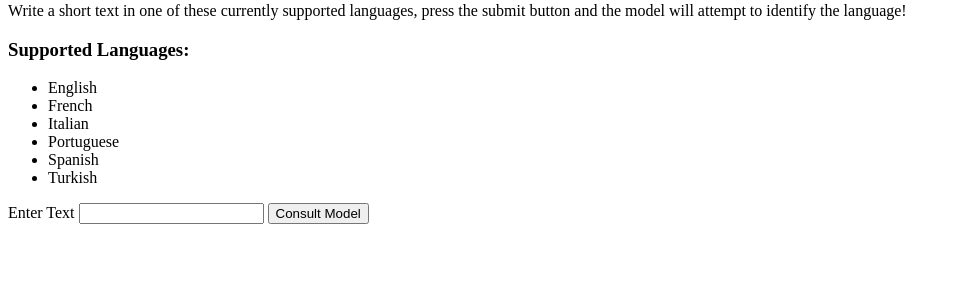
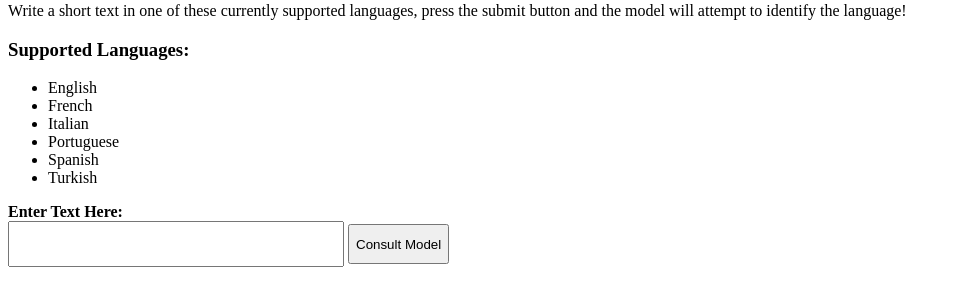
Before and after one commit to jacosta13/language-recognize, a FastAPI app: page /api/v1/identify in a window 1280 px wide. Shown: the part 177-483 px from the top of the page, without its empty margins (0-960 px from the left). Run offline with FastAPI, Linux system fonts and the light colour scheme.

Commit message:
Basic styling to expand input text area

```diff
--- a/service/src/templates/index.html
+++ b/service/src/templates/index.html
@@ -4,6 +4,15 @@
     <meta charset="UTF-8">
     <title>Language Recognition</title>
     <style>
+        .input-textfield {
+            height: 40px;
+            width: 320px;
+            padding-left: 10px;
+        }
+
+        .form-button {
+            height: 40px;
+        }
     </style>
 </head>
 <body>
@@ -28,9 +37,13 @@
         {% endfor %}
     </ul>
     <form action="/api/v1/identify", method="post">
-        <label for="input_text">Enter Text</label>
-        <input type="text" name="input_text" id="input_text">
-        <button type="submit">Consult Model</button>
+        <label for="input_text"><b>Enter Text Here: </b></label><br>
+        <input
+                type="text"
+                name="input_text"
+                id="input_text"
+                class="input-textfield">
+        <button type="submit" class="form-button">Consult Model</button>
     </form>
     {% if model_result %}
     <p>
```
